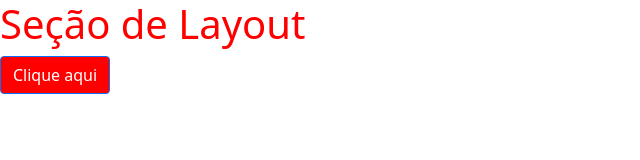
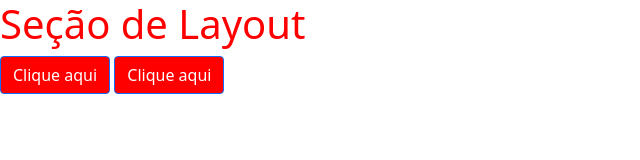
Before and after one commit to henriquepalato/Bootstrap5, a plain HTML site: page 3-Layout/index.html in a window 1280 px wide. Shown: the whole page, without its empty margins (0-640 px from the left). Drawn offline with nearby package versions, Linux system fonts and the light colour scheme.

Commit message:
Arquivos alterados

```diff
--- a/3-Layout/index.html
+++ b/3-Layout/index.html
@@ -15,6 +15,7 @@
 <body>
 <h1>Seção de Layout</h1>
 <button class="btn btn-primary">Clique aqui</button>
+<button class="btn btn-primary">Clique aqui</button>
 </body>
 
 </html>
```
